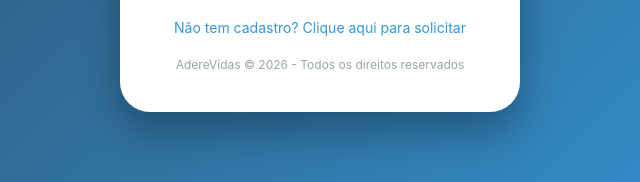
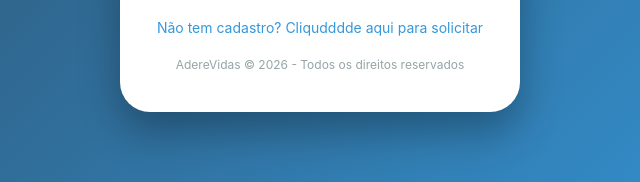
Before and after one commit to aderevidasoficial/appaderevidas, a plain HTML site: page index.html in a window 1280 px wide. Shown: the part 602-784 px from the top of the page, 320-960 px from the left. Drawn offline with Linux system fonts and the light colour scheme.

Commit message:
Descrição das alterações

```diff
--- a/index.html
+++ b/index.html
@@ -315,7 +315,7 @@
         </button>
 
         <div class="cadastro-link">
-            <a href="cadastro-externo.html">Não tem cadastro? Clique aqui para solicitar</a>
+            <a href="cadastro-externo.html">Não tem cadastro? Cliqudddde aqui para solicitar</a>
         </div>
 
         <div class="footer">
```
